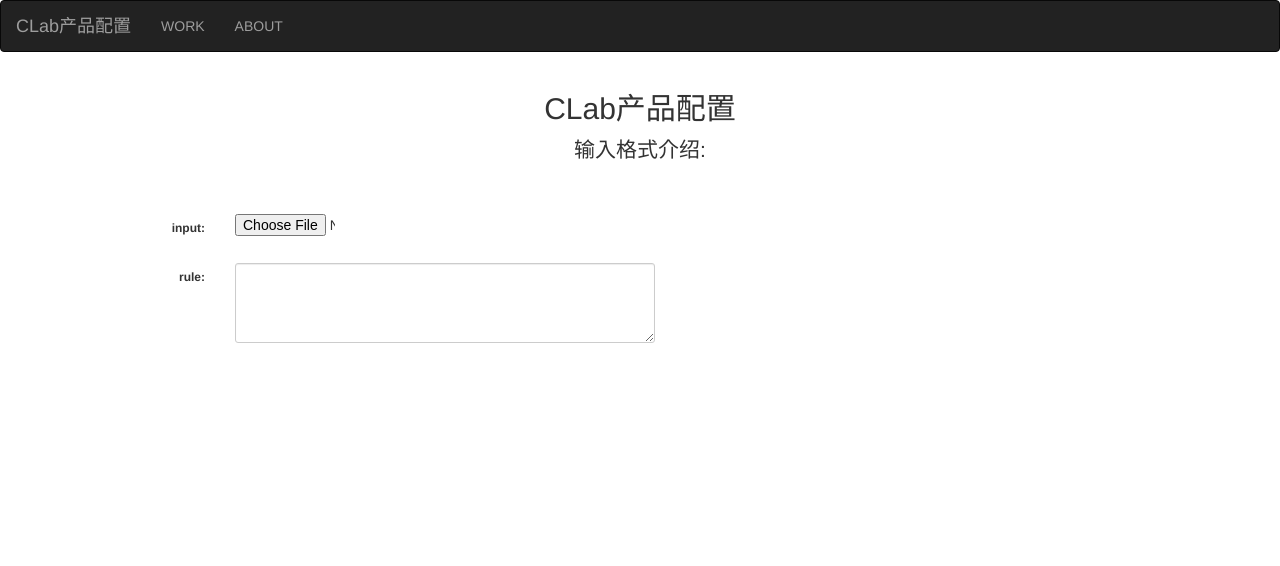
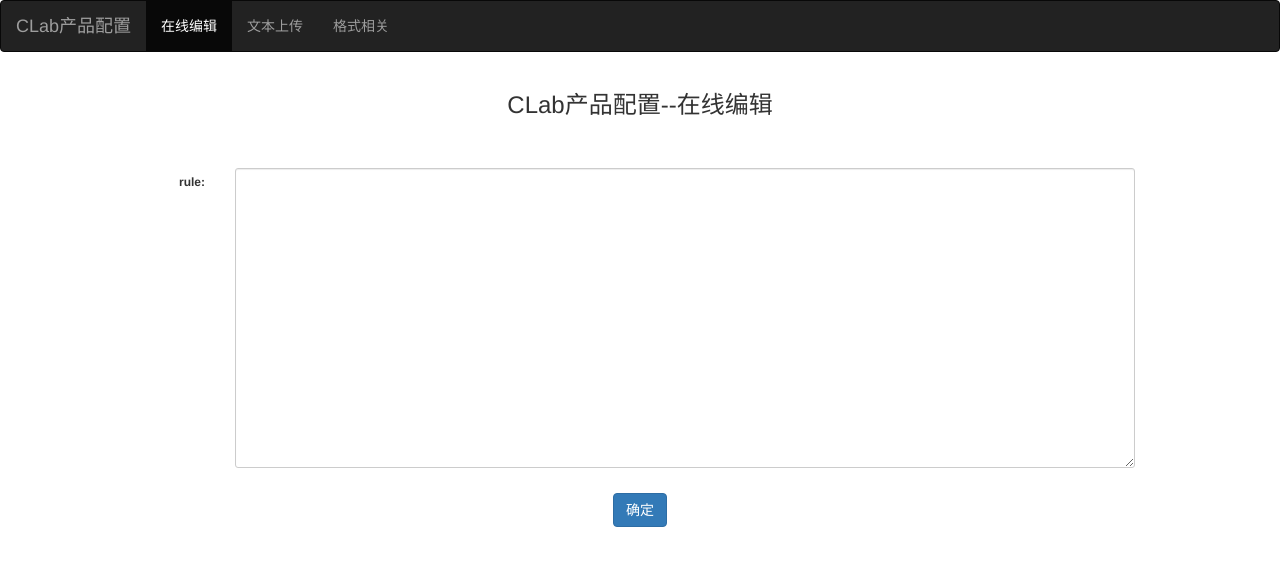
Before and after one commit to TalkWIthKeyboard/CLab-Web, a Flask app: page /clab/uploading in a window 1280 px wide. Shown: the top 566 px of the page. Run offline with Flask 2, Linux system fonts and the light colour scheme; parts of the project's set-up code (start-up, migrations or seed data) failed here and were passed over; some libraries are stand-ins or nearby versions.

```diff
--- a/app/routes/uploadingRoute.py
+++ b/app/routes/uploadingRoute.py
@@ -1,8 +1,13 @@
 from app import app
 from flask import Flask,render_template,request,jsonify
 import os
+import sys
 
-#入口
+reload(sys)
+
+sys.setdefaultencoding('utf8')
+
+
 @app.route('/clab/uploading',methods=['GET'])
 def index():
     return render_template('uploadingManage.html')
@@ -11,25 +16,32 @@ def allowed_file(filename):
     return '.' in filename and \
            filename.rsplit('.', 1)[1] in app.config['ALLOWED_EXTENSIONS']
 
-@app.route('/clab/uploading/submitForm',methods=['POST'])
-def submit_form():
+@app.route('/clab/uploading/submitForm/textarea',methods=['POST'])
+def submit_textarea_form():
     if request.method == 'POST':
         try:
             rule = request.form['rule']
+            if rule:
+                fileHandle = open('app/static/CLab10/examples/shirt/shirt.cp','w')
+                fileHandle.write(rule)
+                os.system('cd app/static/CLab10/examples/shirt; ./shirt')
+                return jsonify(dict(message=0))
+            else:
+                return jsonify(dict(message=1))
+        except Exception,e:
+            return jsonify(dict(message=2))
+
+@app.route('/clab/uploading/submitForm/file',methods=['POST'])
+def submit_file_form():
+    if request.method == 'POST':
+        try:
             file = request.form['file']
-            #走text上传
-            if rule:
-                fileHandle = open('../static/CLab10/examples/shirt/shirt.cc','w')
-                fileHandle.write(rule)
-            #走fileinput上传
+            if file and allowed_file(file):
+                path = os.path.join(app.config['UPLOAD_FOLDER'], 'shirt.cp')
+                file.save(path)
+                os.system('cd ../static/CLab10/examples/shirt; ./shirt')
+                return jsonify(dict(message=0))
             else:
-                if file and allowed_file(file):
-                    path = os.path.join(app.config['UPLOAD_FOLDER'], 'shirt.cc')
-                    file.save(path)
-                else:
-                    return jsonify(dict(message=1))
-
-            os.system('cd ../static/CLab10/examples/shirt; ./shirt')
-            return jsonify(dict(message=0))
+                return jsonify(dict(message=1))
         except:
-            return jsonify(message=2)
+            return jsonify(dict(message=2))
--- a/app/static/clab-web/js/uploadingManage.js
+++ b/app/static/clab-web/js/uploadingManage.js
@@ -4,6 +4,31 @@
 
 $(function () {
 
+    $('#sureBtn').click(function () {
 
+        var rule = $('#textForm').val();
+        var url = '/clab/uploading/submitForm/textarea';
+        $.ajax({
+            url:url,
+            type:'POST',
+            data:{
+                'rule':rule
+            },
+            success:function (data) {
+              if (data.message == 0)
+              {
+                  $('#showUrl').modal('show');
+              }
+              else
+              {
+                 if (data.message == 1)
+                 {
+                    alert('请输入正确的文件格式');
+                 }
+              }
+            }
+        })
+
+    })
 
 })
--- a/app/templates/uploadingManage.html
+++ b/app/templates/uploadingManage.html
@@ -3,12 +3,9 @@
 <head>
     <meta charset="UTF-8">
     <title>文件上传</title>
-    <link href="../static/clab-web/css/lib/bootstrap.min.css" rel="stylesheet">
-     <link href="http://cdn.bootcss.com/bootstrap-fileinput/4.3.4/css/fileinput.min.css" rel="stylesheet">
-
+    <link href="/clab-web/css/lib/bootstrap.min.css" rel="stylesheet">
 </head>
 <body>
-
     <!-- 导航栏 -->
     <nav class="navbar navbar-inverse">
         <div class="navbar-header">
@@ -22,46 +19,70 @@
         </div>
         <div id="navbar-menu" class="collapse navbar-collapse">
             <ul class="nav navbar-nav">
-                <li><a href="#">WORK</a></li>
-                <li><a href="#">ABOUT</a></li>
+                <li class="active"><a href="#">在线编辑</a></li>
+                <li><a href="#">文本上传</a></li>
+                <li><a href="#">格式相关</a></li>
             </ul>
         </div>
     </nav>
 
     <!-- 主体 -->
     <div class="container-fluid" style="text-align: center">
-        <h2>CLab产品配置</h2>
-        <p class="lead">输入格式介绍:</p>
+        <h3>CLab产品配置--在线编辑</h3>
 
         <div style="margin-top: 50px">
             <form class="form-horizontal">
 
                 <div class="form-group" style="margin: 10px">
                   <div class="form-group form-group-sm">
-                    <label class="col-sm-2 control-label">input: </label>
+                    <label class="col-sm-2 control-label">rule: </label>
                     <div class="col-sm-10">
-                        <input type="file" id="exampleInputFile" class="file" style="width: 100px">
+                       <textarea class="form-control" type="text" style="height:300px;width: 900px" id="textForm"></textarea>
                     </div>
                   </div>
                 </div>
 
-                <div class="form-group" style="margin: 10px">
-                  <div class="form-group form-group-sm">
-                    <label class="col-sm-2 control-label">rule: </label>
-                    <div class="col-sm-10">
-                       <textarea class="form-control" type="text" name="description" style="height:80px;width: 420px" id="bicDescription"></textarea>
-                    </div>
-                  </div>
+                <div class="form-group">
+                    <button type="button" id="sureBtn" class="btn btn-primary" >
+                       确定
+                    </button>
                 </div>
-
             </form>
         </div>
     </div>
 
+    <!-- 下载链接模态框 -->
+    <div class="modal fade" id="showUrl" tabindex="-1" role="dialog"
+       aria-labelledby="myModalLabel" aria-hidden="true">
+       <div class="modal-dialog">
+          <div class="modal-content">
+             <div class="modal-header">
+                <button type="button" class="close"
+                   data-dismiss="modal" aria-hidden="true">
+                      &times;
+                </button>
+                <h4 class="modal-title" id="myModalLabel">
+                   结果下载链接
+                </h4>
+             </div>
 
-    <script src="../static/clab-web/js/lib/jquery-3.1.0.min.js"></script>
-    <script src="../static/clab-web/js/lib/bootstrap.min.js"></script>
-    <script src="http://cdn.bootcss.com/bootstrap-fileinput/4.3.4/js/fileinput.min.js"></script>
-    <script src="http://cdn.bootcss.com/bootstrap-fileinput/4.3.4/js/locales/zh.js"></script>
+             <div class="modal-body">
+                <a href="{{ url_for('static', filename='CLab10/examples/shirt/shirt.cc') }}" id="url">output.txt</a>
+             </div>
+
+             <div class="modal-footer">
+                <button type="button" class="btn btn-default" data-dismiss="modal">
+                   关闭
+                </button>
+             </div>
+          </div>
+       </div><!-- /.modal-content -->
+    </div><!-- /.modal -->
+
+
+
+    <script src="/clab-web/js/lib/jquery-3.1.0.min.js"></script>
+    <script src="/clab-web/js/lib/bootstrap.min.js"></script>
+    <script src="/clab-web/js/uploadingManage.js"></script>
 </body>
 </html>
```
Also changed, not shown: app/templates/clab.html (+45 -29 lines), 1 other file.
